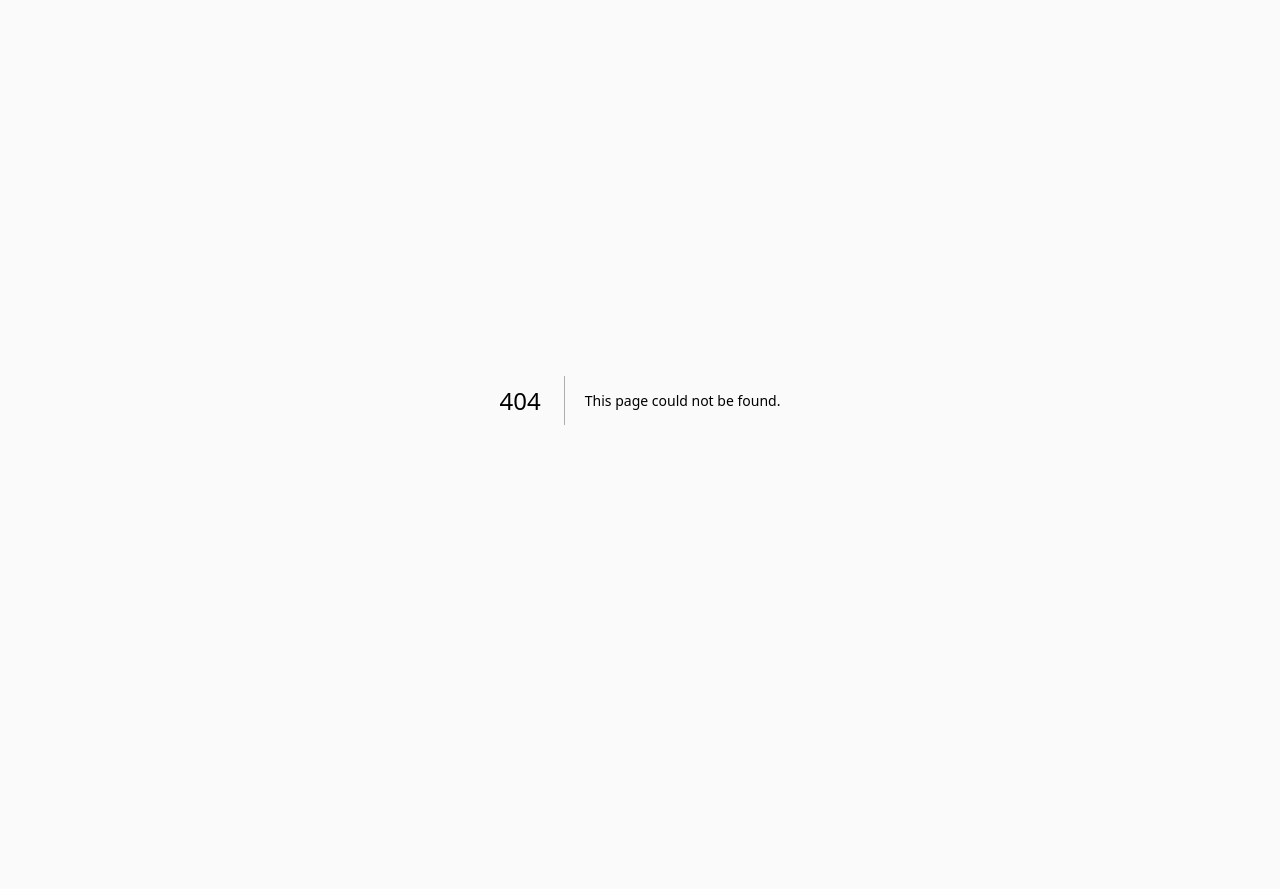
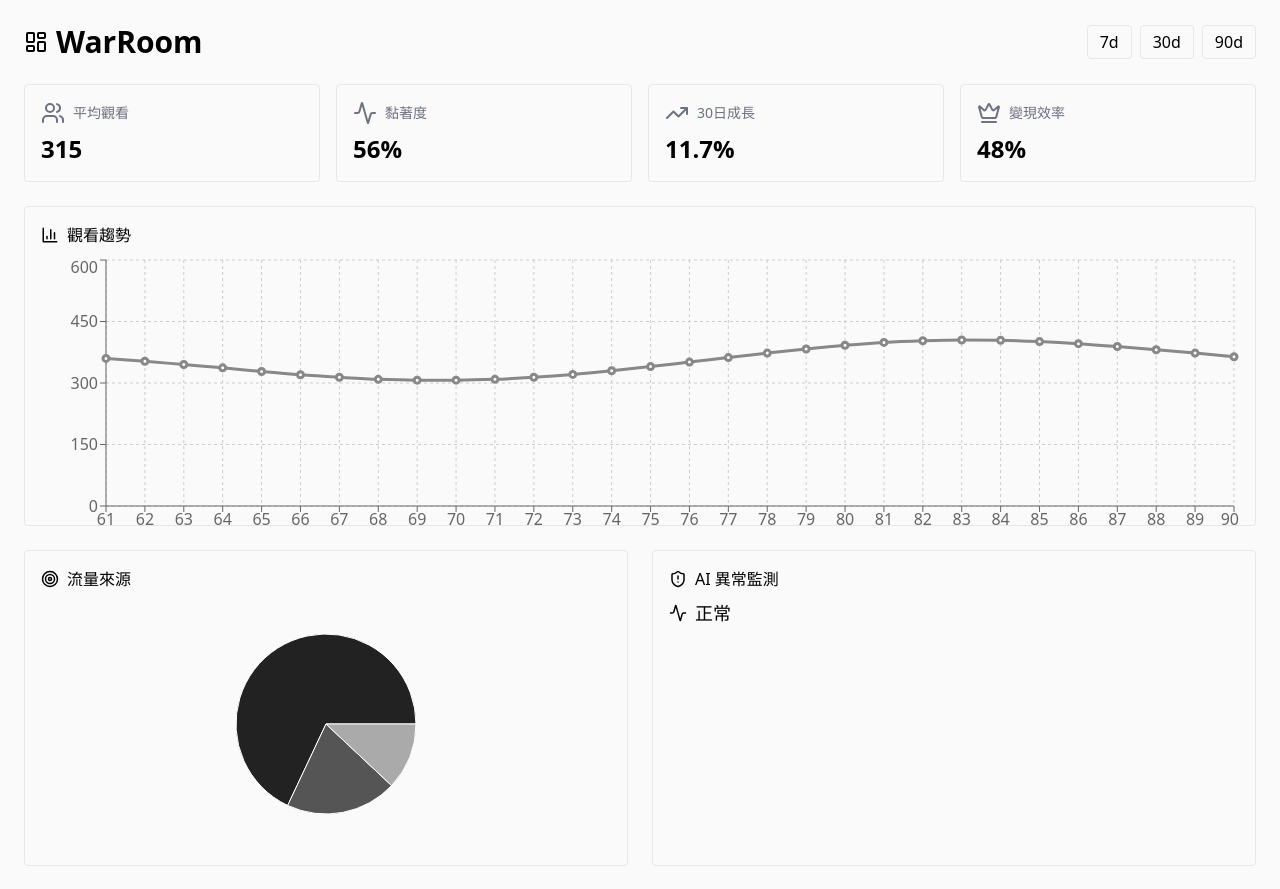
Before and after one commit to hot321ps-jpg/warroom-dashboard, a Next.js app: page /war-room in a window 1280 px wide. Before the commit this address had no page. Shown: the top 889 px of the page. Before the commit the page ends 800 px from the top, so only its background shows below. Built offline with nearby package versions, Linux system fonts and the light colour scheme.

Commit message:
Create page.jsx

```diff
--- /dev/null
+++ b/app/war-room/page.jsx
@@ -0,0 +1,319 @@
+"use client";
+
+import React, { useMemo, useState, useEffect } from "react";
+import {
+  Activity,
+  AlertTriangle,
+  BarChart3,
+  Crown,
+  Flame,
+  LayoutDashboard,
+  ShieldAlert,
+  Target,
+  TrendingUp,
+  Users,
+  Wallet,
+} from "lucide-react";
+
+import { motion, AnimatePresence } from "framer-motion";
+
+import {
+  ResponsiveContainer,
+  LineChart,
+  Line,
+  XAxis,
+  YAxis,
+  CartesianGrid,
+  Tooltip,
+  AreaChart,
+  Area,
+  PieChart,
+  Pie,
+  Cell,
+} from "recharts";
+
+/* ---------------- helpers ---------------- */
+
+const formatK = (n) => {
+  if (n == null || Number.isNaN(n)) return "—";
+  if (n >= 1000000) return (n / 1000000).toFixed(1) + "M";
+  if (n >= 1000) return (n / 1000).toFixed(1) + "K";
+  return n;
+};
+
+const clamp = (v, min, max) => Math.min(max, Math.max(min, v));
+
+/* ---------------- 模擬數據 ---------------- */
+
+const ALL_TREND = Array.from({ length: 90 }).map((_, i) => {
+  const base = 250 + i * 1.4;
+  const wave = Math.sin(i / 4) * 40;
+
+  return {
+    day: i + 1,
+    acv: Math.round(base + wave),
+    followers: Math.round(40 + i * 0.4 + Math.sin(i / 3) * 6),
+    streams: Math.round(3 + Math.sin(i / 6) * 2),
+  };
+});
+
+const RANGE_MAP = {
+  "7d": 7,
+  "30d": 30,
+  "90d": 90,
+};
+
+/* ---------------- KPI ---------------- */
+
+const BASE_KPI = {
+  avgConcurrent: 315,
+  retention: 0.56,
+  chatRate: 0.62,
+  monetization: 0.48,
+};
+
+/* ---------------- component ---------------- */
+
+export default function WarRoomDashboard() {
+  const [range, setRange] = useState("30d");
+  const [channels, setChannels] = useState(["nayabnb", "wsx70529"]);
+  const [trend, setTrend] = useState([]);
+
+  /* ---------------- data slice ---------------- */
+
+  const rangeTrend = useMemo(() => {
+    const len = RANGE_MAP[range];
+    return ALL_TREND.slice(-len);
+  }, [range]);
+
+  /* ---------------- 成長率計算 ---------------- */
+
+  const growth = useMemo(() => {
+    const last30 = ALL_TREND.slice(-30);
+    const prev30 = ALL_TREND.slice(-60, -30);
+
+    const avg = (arr) => arr.reduce((a, b) => a + b.acv, 0) / arr.length;
+
+    const g = ((avg(last30) - avg(prev30)) / avg(prev30)) * 100;
+
+    return g.toFixed(1);
+  }, []);
+
+  /* ---------------- 異常偵測 ---------------- */
+
+  const anomaly = useMemo(() => {
+    const last = ALL_TREND.slice(-7);
+
+    const avg =
+      last.reduce((sum, d) => sum + d.streams, 0) / last.length;
+
+    if (avg < 2) return "直播密度過低";
+    if (avg > 6) return "直播密度過高";
+
+    return "正常";
+  }, []);
+
+  /* ---------------- 自動刷新 ---------------- */
+
+  useEffect(() => {
+    setTrend(rangeTrend);
+
+    const timer = setInterval(() => {
+      setTrend(rangeTrend);
+    }, 30000);
+
+    return () => clearInterval(timer);
+  }, [rangeTrend]);
+
+  /* ---------------- traffic pie ---------------- */
+
+  const traffic = [
+    { name: "Twitch", value: 68 },
+    { name: "Clips", value: 20 },
+    { name: "社群", value: 12 },
+  ];
+
+  const PIE = ["#222", "#555", "#aaa"];
+
+  return (
+    <div className="p-6 space-y-6">
+
+      {/* header */}
+
+      <div className="flex justify-between items-center">
+        <h1 className="text-3xl font-bold flex gap-2 items-center">
+          <LayoutDashboard /> WarRoom
+        </h1>
+
+        <div className="flex gap-2">
+          {["7d", "30d", "90d"].map((r) => (
+            <button
+              key={r}
+              onClick={() => setRange(r)}
+              className="px-3 py-1 border rounded"
+            >
+              {r}
+            </button>
+          ))}
+        </div>
+      </div>
+
+      {/* KPI */}
+
+      <div className="grid grid-cols-4 gap-4">
+
+        <Card icon={<Users />} title="平均觀看">
+          {formatK(BASE_KPI.avgConcurrent)}
+        </Card>
+
+        <Card icon={<Activity />} title="黏著度">
+          {(BASE_KPI.retention * 100).toFixed(0)}%
+        </Card>
+
+        <Card icon={<TrendingUp />} title="30日成長">
+          {growth}%
+        </Card>
+
+        <Card icon={<Crown />} title="變現效率">
+          {(BASE_KPI.monetization * 100).toFixed(0)}%
+        </Card>
+
+      </div>
+
+      {/* trend chart */}
+
+      <div className="h-80 border rounded p-4">
+
+        <h2 className="mb-2 flex gap-2 items-center">
+          <BarChart3 size={18} />
+          觀看趨勢
+        </h2>
+
+        <ResponsiveContainer width="100%" height="100%">
+          <LineChart data={trend}>
+
+            <CartesianGrid strokeDasharray="3 3" />
+
+            <XAxis dataKey="day" />
+
+            <YAxis />
+
+            <Tooltip />
+
+            <Line
+              type="monotone"
+              dataKey="acv"
+              stroke="#888"
+              strokeWidth={3}
+            />
+
+          </LineChart>
+        </ResponsiveContainer>
+
+      </div>
+
+      {/* traffic */}
+
+      <div className="grid grid-cols-2 gap-6">
+
+        <div className="border p-4 rounded">
+
+          <h2 className="flex gap-2 items-center mb-2">
+            <Target size={18} />
+            流量來源
+          </h2>
+
+          <ResponsiveContainer height={250}>
+            <PieChart>
+
+              <Pie
+                data={traffic}
+                dataKey="value"
+                outerRadius={90}
+              >
+                {traffic.map((_, i) => (
+                  <Cell key={i} fill={PIE[i]} />
+                ))}
+              </Pie>
+
+            </PieChart>
+          </ResponsiveContainer>
+
+        </div>
+
+        {/* anomaly */}
+
+        <div className="border p-4 rounded">
+
+          <h2 className="flex gap-2 items-center mb-2">
+            <ShieldAlert size={18} />
+            AI 異常監測
+          </h2>
+
+          <div className="text-lg flex gap-2 items-center">
+
+            {anomaly === "正常" ? (
+              <>
+                <Activity size={18} /> 正常
+              </>
+            ) : (
+              <>
+                <AlertTriangle size={18} /> {anomaly}
+              </>
+            )}
+
+          </div>
+
+        </div>
+
+      </div>
+
+      {/* 多頻道 */}
+
+      <div className="border p-4 rounded">
+
+        <h2 className="flex gap-2 items-center mb-3">
+          <Users size={18} />
+          多頻道監控
+        </h2>
+
+        <div className="grid grid-cols-3 gap-4">
+
+          {channels.map((c) => (
+            <div
+              key={c}
+              className="border rounded p-3"
+            >
+              <div className="font-semibold">{c}</div>
+              <div className="text-sm text-gray-500">
+                直播狀態監控
+              </div>
+            </div>
+          ))}
+
+        </div>
+
+      </div>
+
+    </div>
+  );
+}
+
+/* ---------------- card component ---------------- */
+
+function Card({ icon, title, children }) {
+  return (
+    <div className="border rounded p-4 flex flex-col gap-2">
+
+      <div className="flex items-center gap-2 text-sm text-gray-500">
+        {icon}
+        {title}
+      </div>
+
+      <div className="text-2xl font-bold">
+        {children}
+      </div>
+
+    </div>
+  );
+}
```
